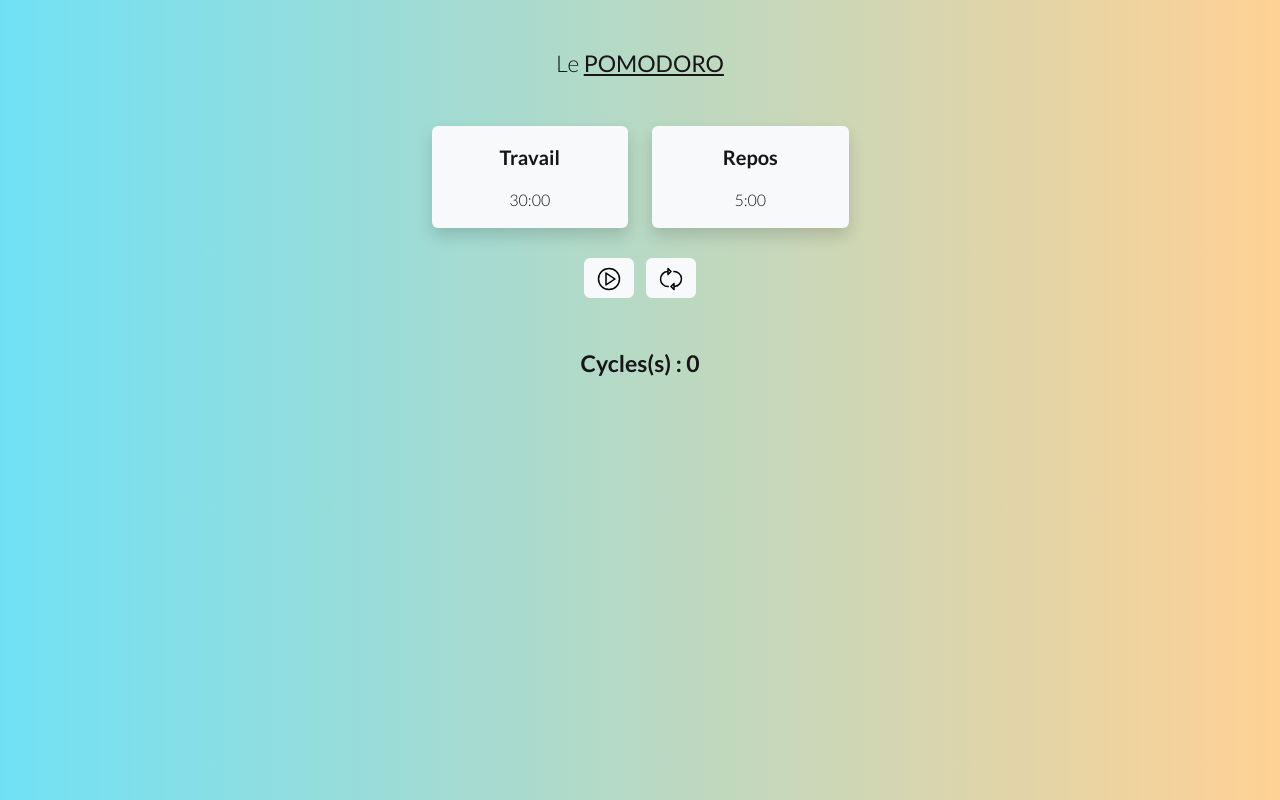
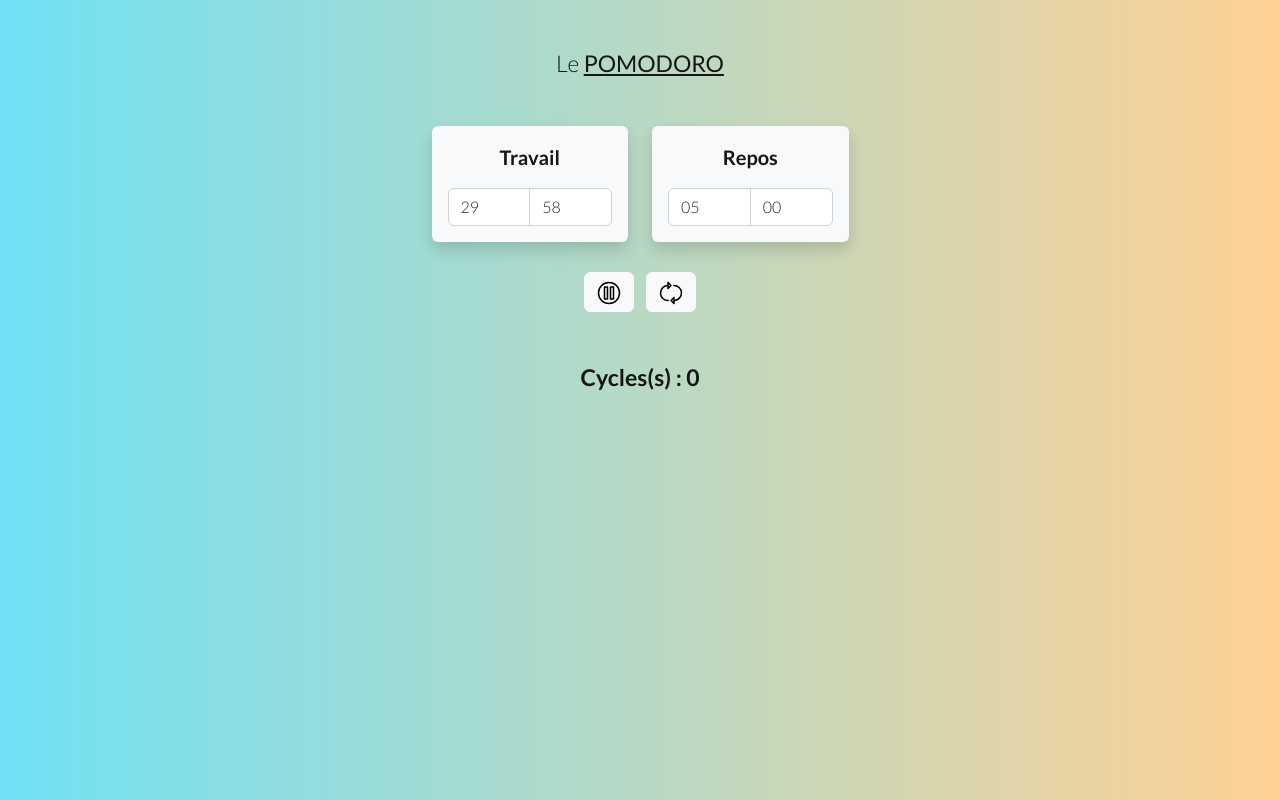
Before and after one commit to Sidiraos/pomodoro_App, a plain HTML site: page index.html in a window 1280 px wide. Both pictures are taken after a click on the button 609 px from the left and 277 px from the top of the page. Drawn offline with Linux system fonts and the light colour scheme.

Commit message:
add workPomodoro done V 1.2.0

```diff
--- a/app.js
+++ b/app.js
@@ -1,6 +1,62 @@
 const work = document.querySelector('#work');
 const rest = document.querySelector('#rest');
-const workTime = document.querySelector('#workTime');
-const restTime = document.querySelector('#restTime');
+const workTimeMin = document.querySelector('#workTimeMin');
+const workTimeSec = document.querySelector('#workTimeSec');
+const restTimeMin = document.querySelector('#restTimeMin');
+const restTimeSec = document.querySelector('#restTimeSec');
 const playBtn = document.querySelector('#play') ;
 const resetBtn = document.querySelector('#reset') ;
+let interval;
+
+
+function chrono (minuteTimeUser , secondTimeUser) {
+    // minute
+    let minuteTime = parseInt(minuteTimeUser) ;
+    console.log(minuteTime , "mn" , typeof minuteTime) ;
+    // seconde
+    let count = 59;
+
+    if (secondTimeUser == "00") {
+        count = 59 ;
+        minuteTime = parseInt(minuteTime -1);
+    }
+    else {
+        count = parseInt(secondTimeUser);
+    }
+
+    workTimeMin.value = minuteTime.toString();
+    // closure fonction decount
+    let decount = () => {
+        console.log(count , "s") ;
+        workTimeSec.value = count.toString();
+
+        if (count == 0 && minuteTime != 0) {
+
+            count = 59 ;
+            minuteTime--;
+            console.log(minuteTime , "mn") ;
+            workTimeMin.value = minuteTime.toString();
+
+        } else if (minuteTime == 0 && count == 0) {
+
+            console.log("temps ecoulé : " , minuteTime);
+            clearInterval(interval);
+            return
+        }
+
+        return --count;
+    };
+
+    return decount ;
+}
+
+playBtn.addEventListener('click' , handleStartBtn);
+function handleStartBtn() {
+    pomodoroPlay()
+}
+
+function pomodoroPlay() {
+    let chrono1 = chrono(workTimeMin.value , workTimeSec.value) ;
+    interval = setInterval(chrono1 , 1000) ;
+    playBtn.innerHTML = `<img src="ressources/pause.svg" alt="" class="w-100"/>`;
+}
--- a/index.html
+++ b/index.html
@@ -25,13 +25,19 @@
         <div class="col-sm-6">
           <div class="pomodoroState p-3 bg-light text-center shadow rounded-2" id="work">
             <p class="fw-bold fs-5">Travail</p>
-            <p class="m-0 fw-light" id="workTime">30:00</p>
+            <div class="input-group">
+                  <input type="number" name="" id="workTimeMin" class="form-control fw-light" min="0" value="30">
+                  <input type="number" name="" id="workTimeSec" class="form-control fw-light" min="0" max="59" value="00">
+            </div>
           </div>
         </div>
         <div class="col-sm-6">
           <div class="pomodoroState p-3 bg-light text-center shadow rounded-2 mt-3 mt-sm-0" id="rest">
             <p class="fw-bold fs-5">Repos</p>
-            <p class="m-0 fw-light" id="restTime">5:00</p>
+            <div class="input-group">
+              <input type="number" name="" id="restTimeMin" class="form-control fw-light" min="0" value="05">
+              <input type="number" name="" id="restTimeSec" class="form-control fw-light" min="0" max="59" value="00">
+            </div>
           </div>
         </div>
       </div>
```
